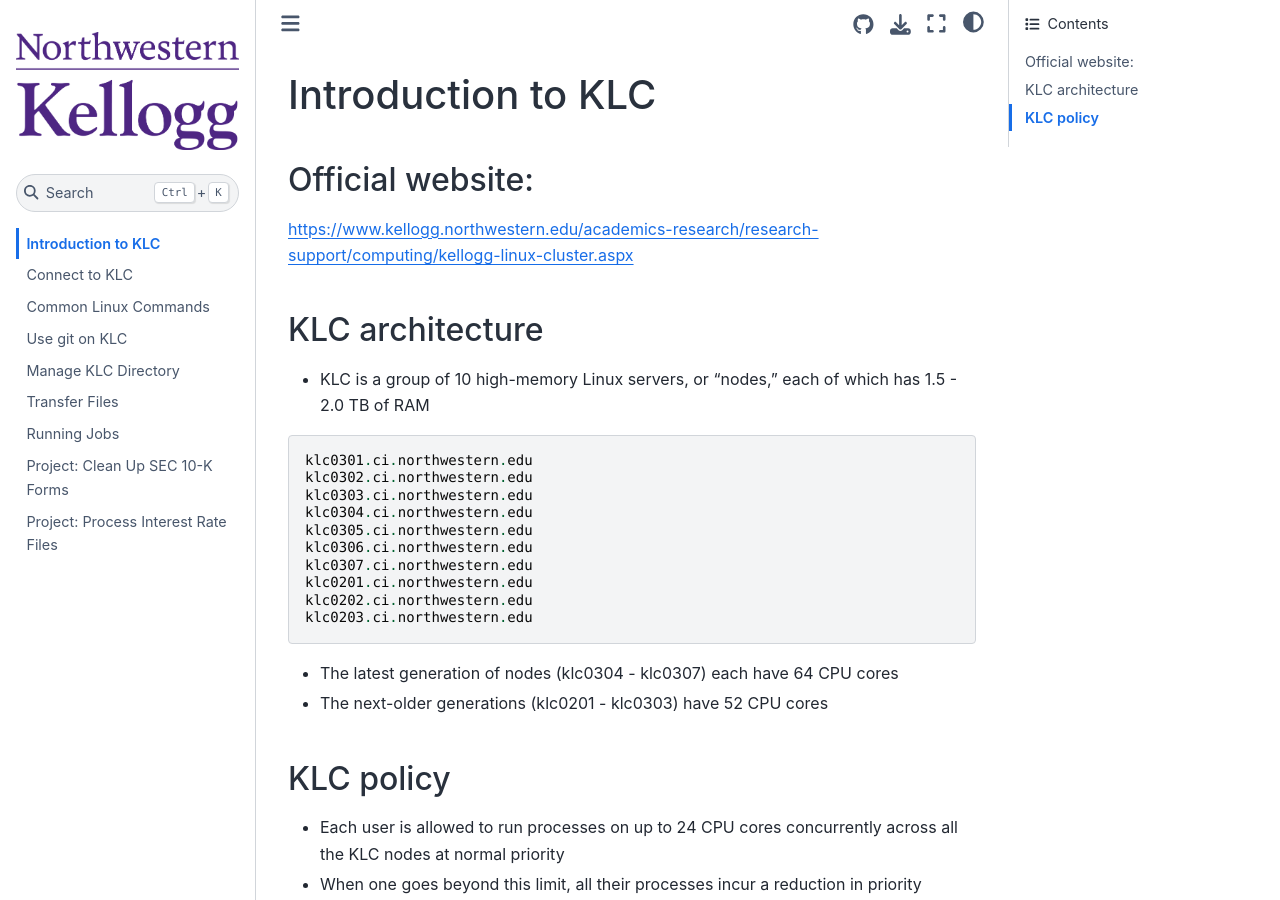
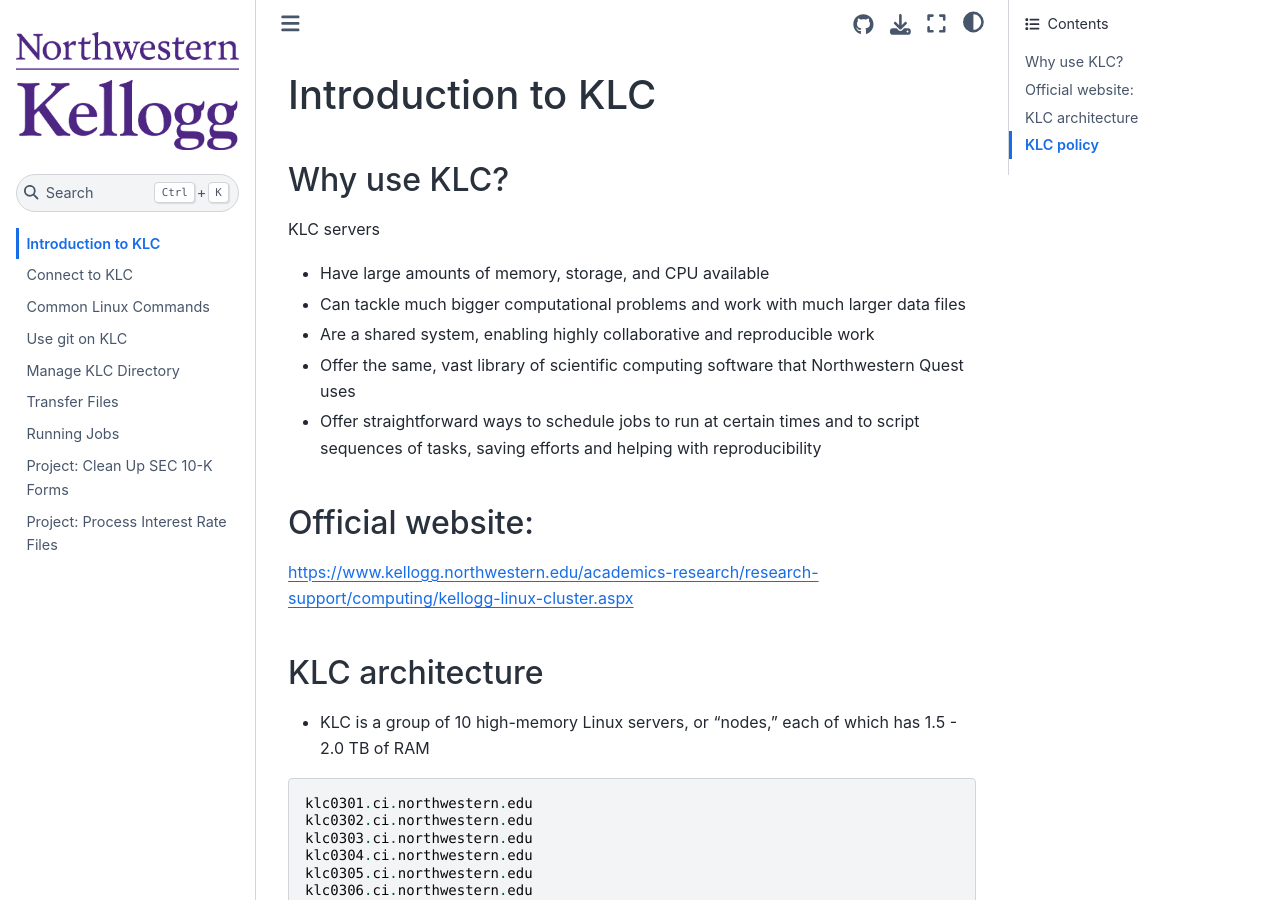
Before and after one commit to rs-kellogg/klc_fundamental, a Jupyter Book: the page built from doc/intro.md, in a window 1280 px wide and 900 px high. Built offline with Jupyter Book 1.0.4 settings and Sphinx 7.4.7 and the Sphinx Book theme 1.1.4, drawn with Linux system fonts in a browser that asks for light colours.

Commit message:
update intro

```diff
--- a/doc/intro.md
+++ b/doc/intro.md
@@ -1,4 +1,12 @@
 # Introduction to KLC
+
+## Why use KLC?
+KLC servers
+- Have large amounts of memory, storage, and CPU available
+- Can tackle much bigger computational problems and work with much larger data files
+- Are a shared system, enabling highly collaborative and reproducible work
+- Offer the same, vast library of scientific computing software that Northwestern Quest uses
+- Offer straightforward ways to schedule jobs to run at certain times and to script sequences of tasks, saving efforts and helping with reproducibility
 
 ## Official website:
 https://www.kellogg.northwestern.edu/academics-research/research-support/computing/kellogg-linux-cluster.aspx
```
